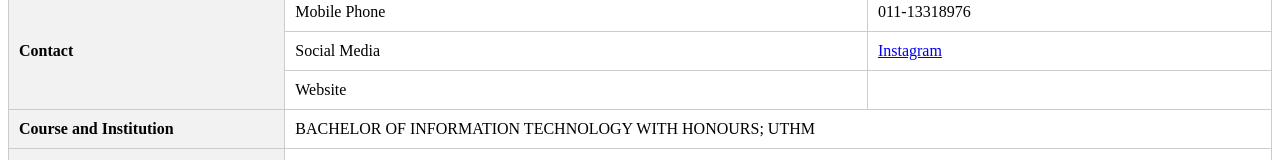
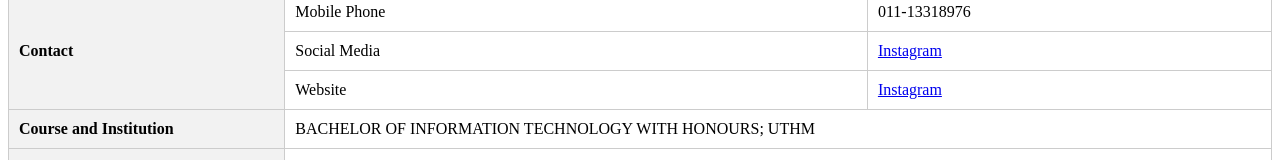
Before and after one commit to dnlEmir/Lab_2, a plain HTML site: page task_1.html in a window 1280 px wide. Shown: the part 433-593 px from the top of the page. Drawn offline with Linux system fonts and the light colour scheme.

Commit message:
inital change

```diff
--- a/task_1.html
+++ b/task_1.html
@@ -74,7 +74,7 @@
   </tr>
   <tr>
     <td>Website</td>
-    <td ></td>
+    <td><a href="https://dnlemir.github.io/Lab_2a/task_1.html" target="_blank">Instagram</a></td>
 
   </tr>
    <tr>
```
